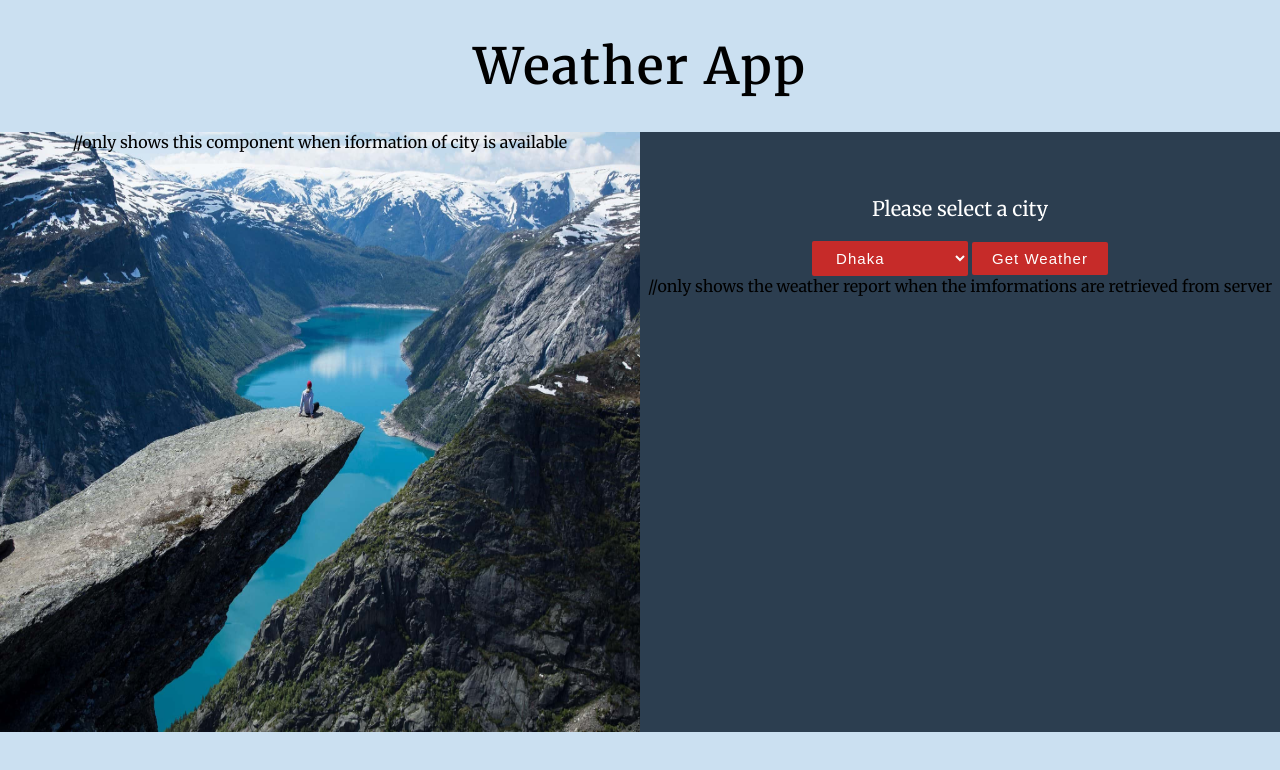
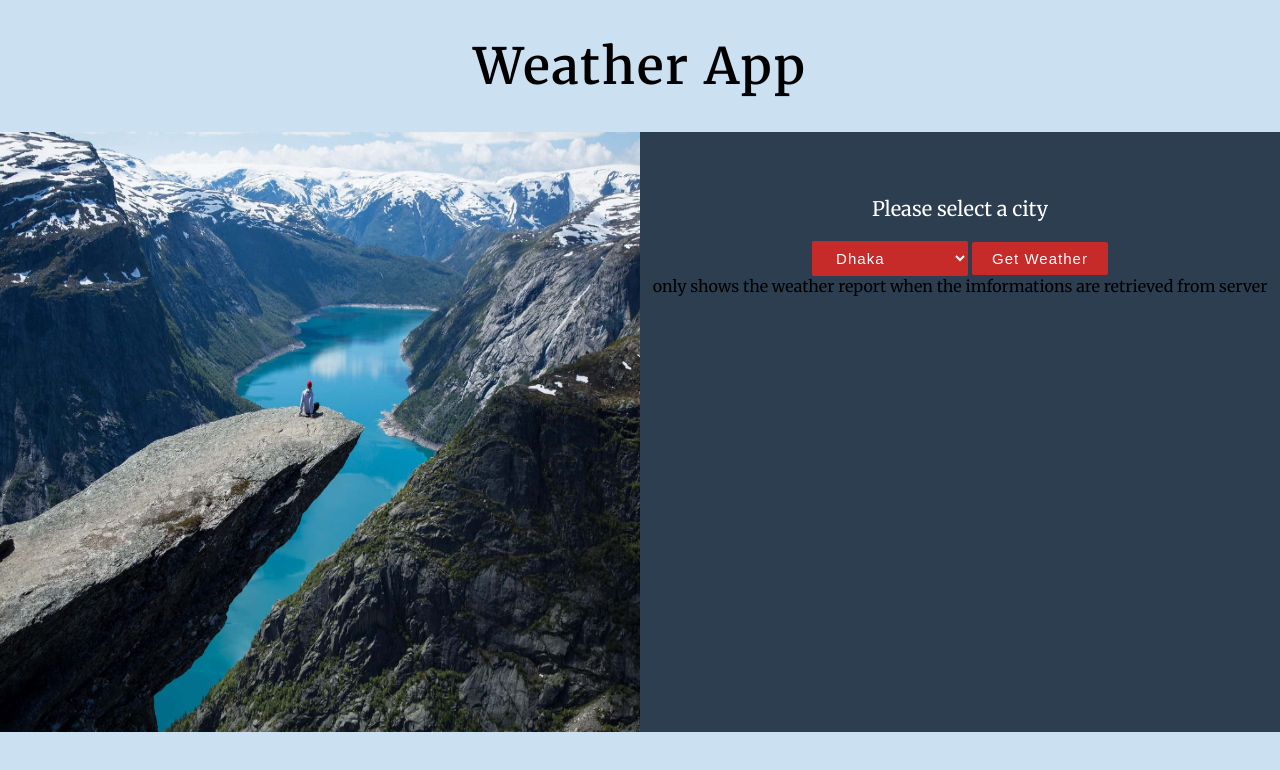
Before and after one commit to mithhu/weather-app, a React (Create React App) app: page / in a window 1280 px wide. Shown: the top 770 px of the page. Built offline with nearby package versions, Linux system fonts and the light colour scheme; no server answers.

Commit message:
comment issue fixed

```diff
--- a/src/components/GlobalWeatherView.js
+++ b/src/components/GlobalWeatherView.js
@@ -2,7 +2,7 @@ import React from "react";
 
 const GlobalWeatherView = props => (
   <div>
-    //only shows the weather report when the imformations are retrieved from
+    only shows the weather report when the imformations are retrieved from
     server
     {props.city && (
       <div className="weather-global__info">
--- a/src/components/LocalWeatherView.js
+++ b/src/components/LocalWeatherView.js
@@ -2,7 +2,7 @@ import React from "react";
 
 const LocalWeatherView = props => (
   <div className="localWeather__container">
-    //only shows this component when iformation of city is available
+    {/* only shows this component when iformation of city is available */}
     {props.city && (
       <div className="weather-local__info">
         <h2>You are from {props.city}</h2>
```
